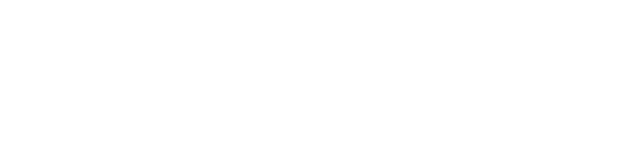
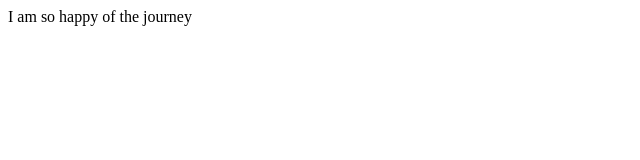
Before and after one commit to OG0254/trial-repo, a plain HTML site: page index.html in a window 1280 px wide. Shown: the whole page, without its empty margins (0-640 px from the left). Drawn offline with Linux system fonts and the light colour scheme.

Commit message:
Html changes

```diff
--- a/index.html
+++ b/index.html
@@ -6,6 +6,6 @@
     <title>Trial Repo Project</title>
 </head>
 <body>
-
+I am so happy of the journey
 </body>
 </html>
```
